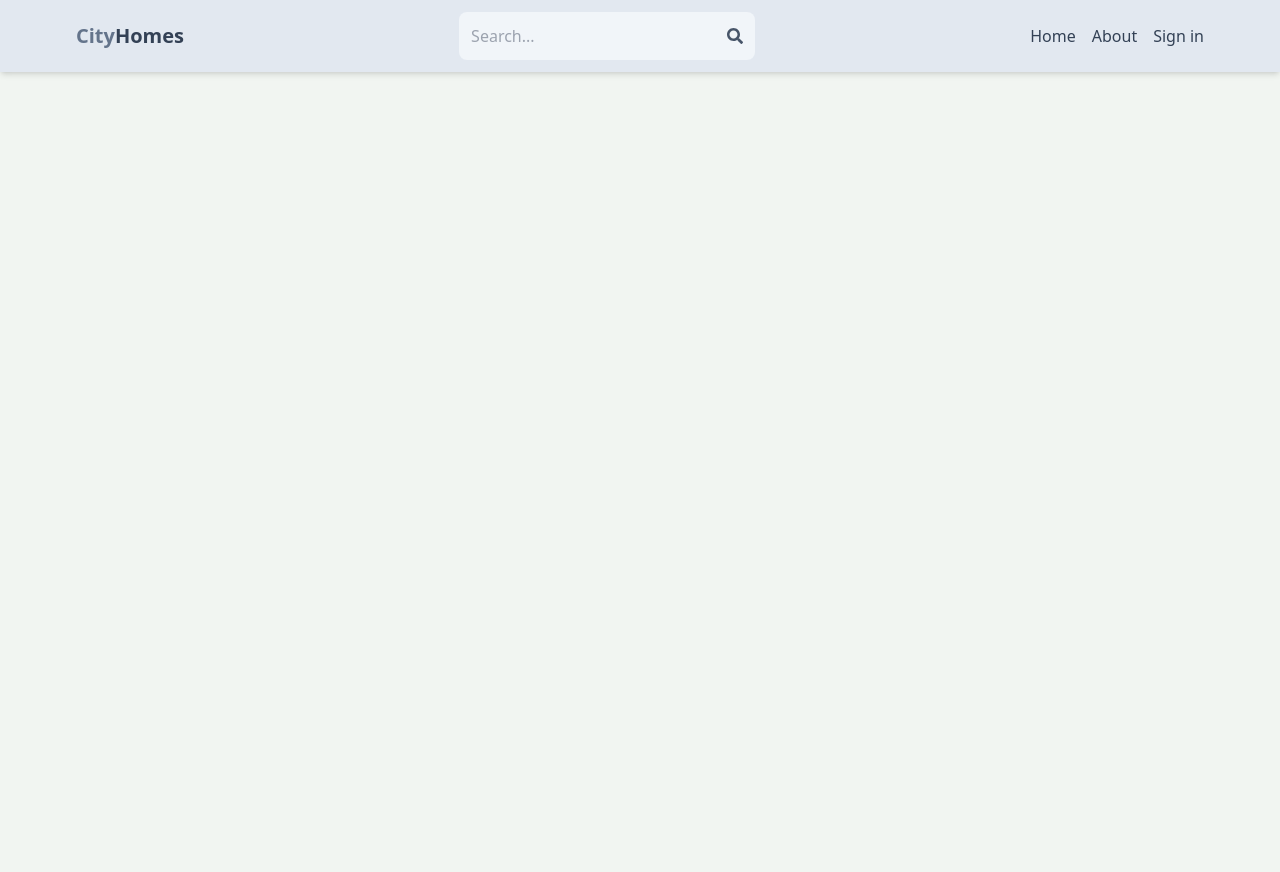
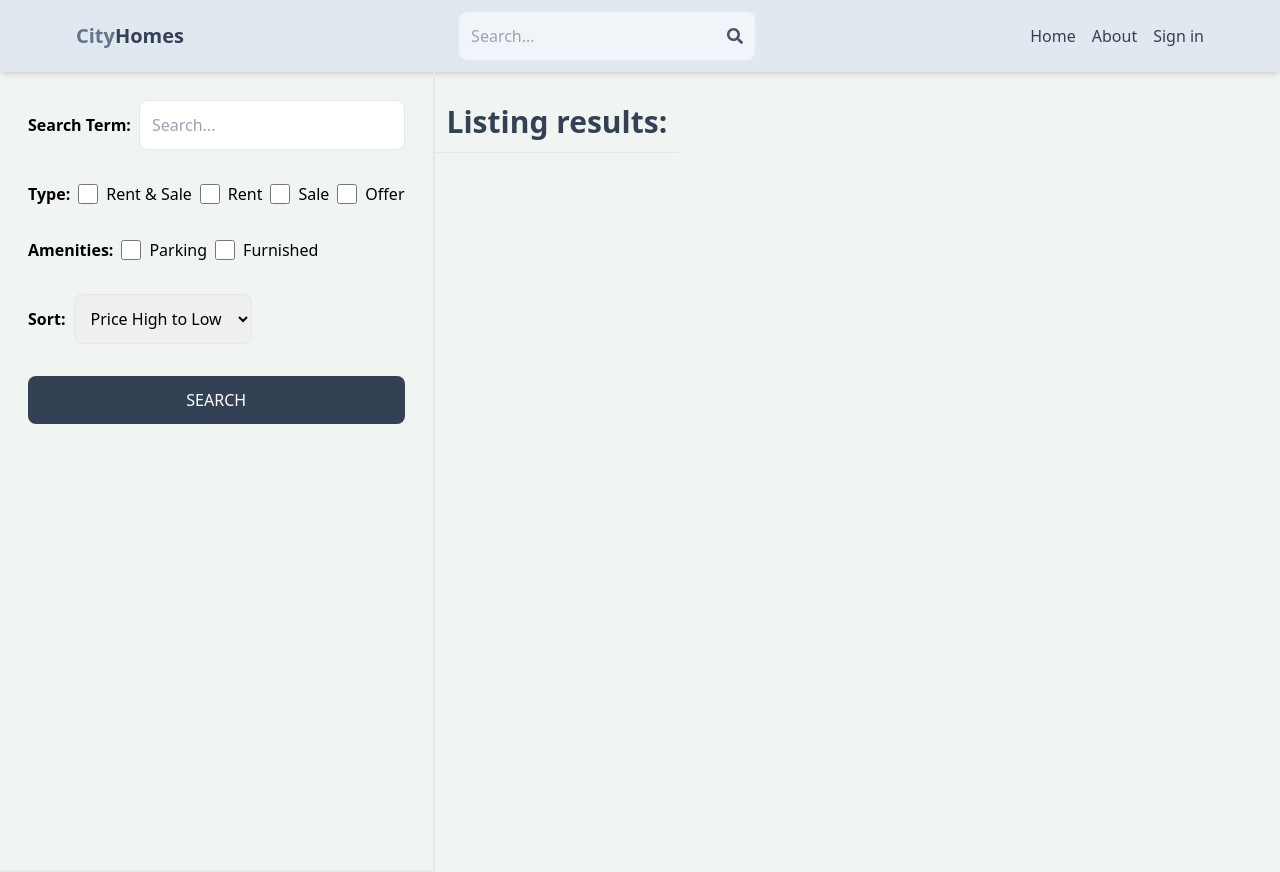
Before and after one commit to SanuliGehara/CityHomes, a React (Vite) app in the folder client/: page /search in a window 1280 px wide. Before the commit the page ends 800 px from the top, so only its background shows below. Built offline with nearby package versions, Linux system fonts and the light colour scheme; no server answers.

Commit message:
create search page and ui

```diff
--- a/client/src/App.jsx
+++ b/client/src/App.jsx
@@ -10,6 +10,7 @@
 import CreateListing from "./pages/CreateListing";
 import UpdateListing from "./pages/UpdateListing";
 import Listing from "./pages/Listing";
+import Search from "./pages/Search";
 
 export default function App() {
   return (
@@ -30,6 +31,7 @@
         </Route>
         <Route path="/sign-in" element={<SignIn />} />
         <Route path="/sign-up" element={<SignUp />} />
+        <Route path="/search" element={<Search />} />
       </Routes>
     </BrowserRouter>
   );
--- /dev/null
+++ b/client/src/pages/Search.jsx
@@ -0,0 +1,75 @@
+import React from "react";
+
+export default function Search() {
+  return (
+    <div className="flex flex-col md:flex-row">
+      {/* Left Side */}
+      <div className="p-7 border-b-2 md:border-r-2 md:min-h-screen">
+        <form className="flex flex-col gap-8">
+          <div className="flex items-center gap-2">
+            <label className="whitespace-nowrap font-semibold">
+              Search Term:
+            </label>
+            <input
+              type="text"
+              id="searchTerm"
+              placeholder="Search..."
+              className="border rounded-lg p-3 w-full"
+            />
+          </div>
+          <div className="flex gap-2 flex-wrap items-center">
+            <label className="font-semibold">Type:</label>
+            <div className="flex gap-2">
+              <input type="checkbox" id="all" className="w-5" />
+              <span>Rent & Sale</span>
+            </div>
+            <div className="flex gap-2">
+              <input type="checkbox" id="rent" className="w-5" />
+              <span>Rent</span>
+            </div>
+            <div className="flex gap-2">
+              <input type="checkbox" id="sale" className="w-5" />
+              <span>Sale</span>
+            </div>
+            <div className="flex gap-2">
+              <input type="checkbox" id="offer" className="w-5" />
+              <span>Offer</span>
+            </div>
+          </div>
+
+          <div className="flex gap-2 flex-wrap items-center">
+            <label className="font-semibold">Amenities:</label>
+            <div className="flex gap-2">
+              <input type="checkbox" id="parking" className="w-5" />
+              <span>Parking</span>
+            </div>
+            <div className="flex gap-2">
+              <input type="checkbox" id="furnished" className="w-5" />
+              <span>Furnished</span>
+            </div>
+          </div>
+
+          <div className="flex items-center gap-2">
+            <label className="font-semibold">Sort:</label>
+            <select id="sort_order" className="border rounded-lg p-3">
+              <option>Price High to Low</option>
+              <option>Price Low to High</option>
+              <option>Latest</option>
+              <option>Oldest</option>
+            </select>
+          </div>
+          <button className="bg-slate-700 text-white p-3 rounded-lg uppercase hover:opacity-95">
+            Search
+          </button>
+        </form>
+      </div>
+
+      {/* Right Side */}
+      <div className="">
+        <h1 className="text-3xl font-semibold border-b p-3 mt-5 text-slate-700">
+          Listing results:
+        </h1>
+      </div>
+    </div>
+  );
+}
```
